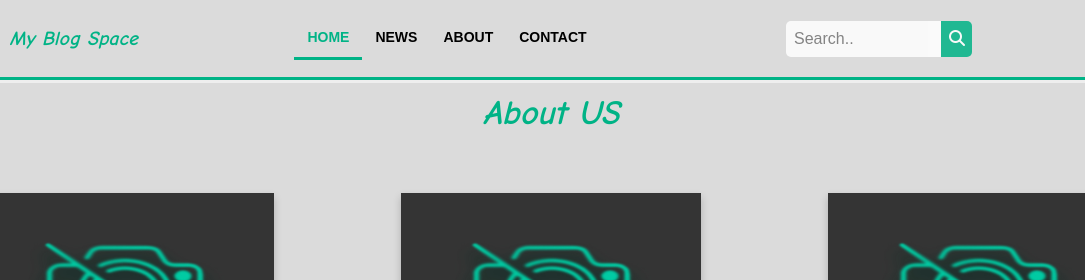
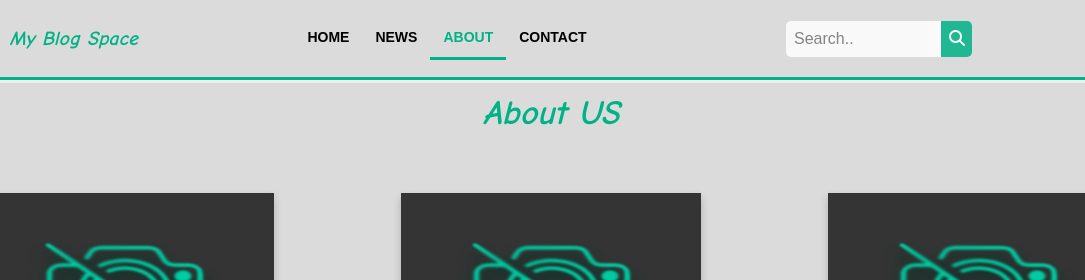
Before and after one commit to finitola/blog, a plain HTML site: page about.html in a window 1280 px wide. Shown: the top 280 px of the page, 89-1174 px from the left. Drawn offline with Linux system fonts and the light colour scheme.

Commit message:
Update about.html

```diff
--- a/about.html
+++ b/about.html
@@ -21,9 +21,9 @@
                 </a>
             </div>
             <nav>
-                    <a class="active" href="/blog/">Home</a>
+                    <a href="/blog/">Home</a>
                     <a href="./news.html">News</a>
-                    <a href="./about.html">About</a>
+                    <a class="active" href="./about.html">About</a>
                     <a href="./contact.html">Contact</a>
             </nav>
             <form class="search">
```
